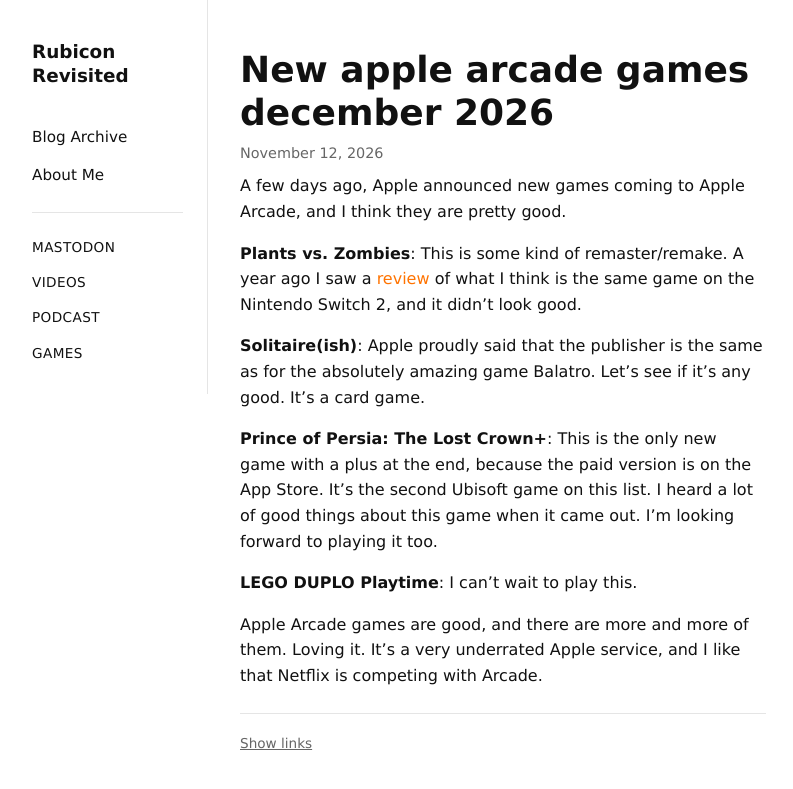
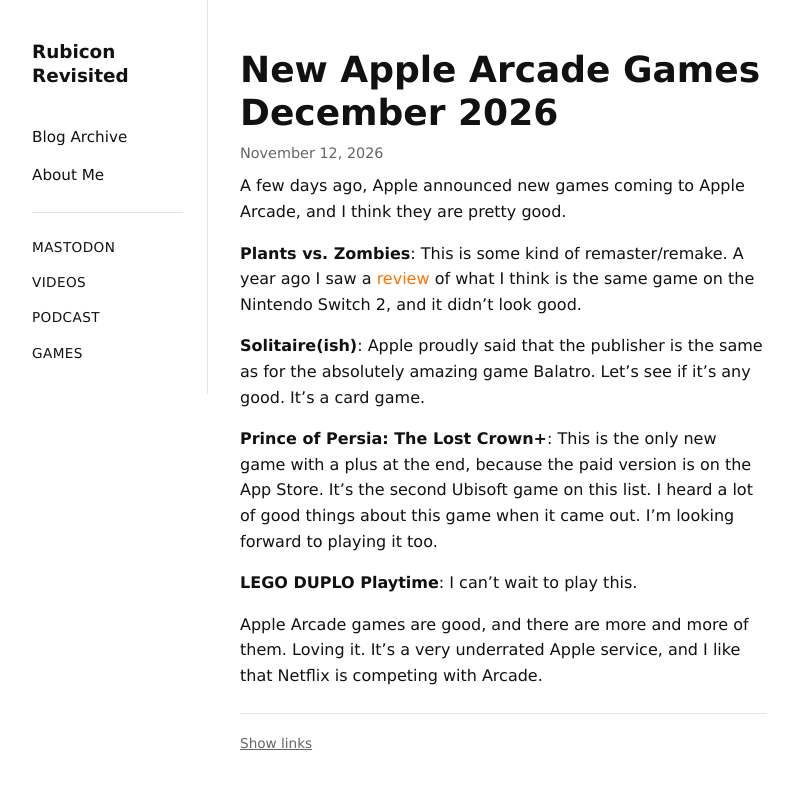
Before and after one commit to StepanJiri/stepankarasek.github.io, a Jekyll site: the page built from _posts/2026-11-12-New Apple Arcade Games December 2026.md, in a window 1280 px wide. Shown: the top 789 px of the page, without its empty margins (152-945 px from the left). Built offline with Jekyll 4.4.1, drawn with Linux system fonts in a browser that asks for light colours; part of the change alters nothing that is shown.

```diff
--- a/_posts/2026-11-12-New Apple Arcade Games December 2026.md
+++ b/_posts/2026-11-12-New Apple Arcade Games December 2026.md
@@ -1,7 +1,8 @@
-
-
-
-
+---
+layout: post
+title: "New Apple Arcade Games December 2026"
+date: 2026-11-12 14:07:00 +0200
+---
 A few days ago, Apple announced new games coming to Apple Arcade, and I think they are pretty good.
 
 **Plants vs. Zombies**: This is some kind of remaster/remake. A year ago I saw a [review](https://youtu.be/zik-Cx7oxQE?is=yKRuKfWMNVRzPFs1 "Plants vs Zombies Is a Complete Mess on Switch 2") of what I think is the same game on the Nintendo Switch 2, and it didn't look good.
```
